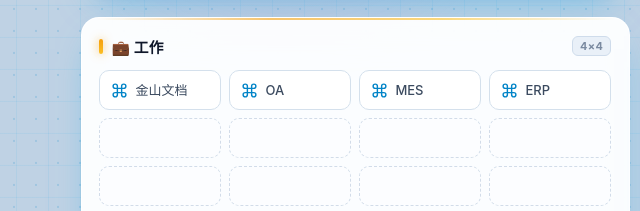
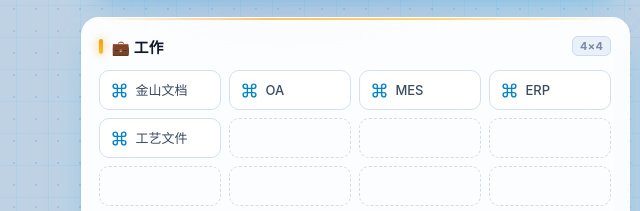
Before and after one commit to qsect/daohang, a plain HTML site: page index.html in a window 1280 px wide. Shown: the part 803-1014 px from the top of the page, 0-640 px from the left. Drawn offline with Linux system fonts and the light colour scheme.

Commit message:
Add 工艺文件 link to index.html
Added a new card for 工艺文件 link in the index.html.

```diff
--- a/index.html
+++ b/index.html
@@ -792,7 +792,7 @@
         <div class="card"><a href="http://s.ieslab.cn" target="_blank"><span class="site-title">OA</span></a></div>
         <div class="card"><a href="http://172.18.10.52" target="_blank"><span class="site-title">MES</span></a></div>
         <div class="card"><a href="http://erpapp.ieslab.com.cn:8000" target="_blank"><span class="site-title">ERP</span></a></div>
-        <div class="card empty"></div>
+        <div class="card"><a href="http://172.18.10.52:8080/mes/ies_gy/" target="_blank"><span class="site-title">工艺文件</span></a></div>
         <div class="card empty"></div>
         <div class="card empty"></div>
         <div class="card empty"></div>
```
